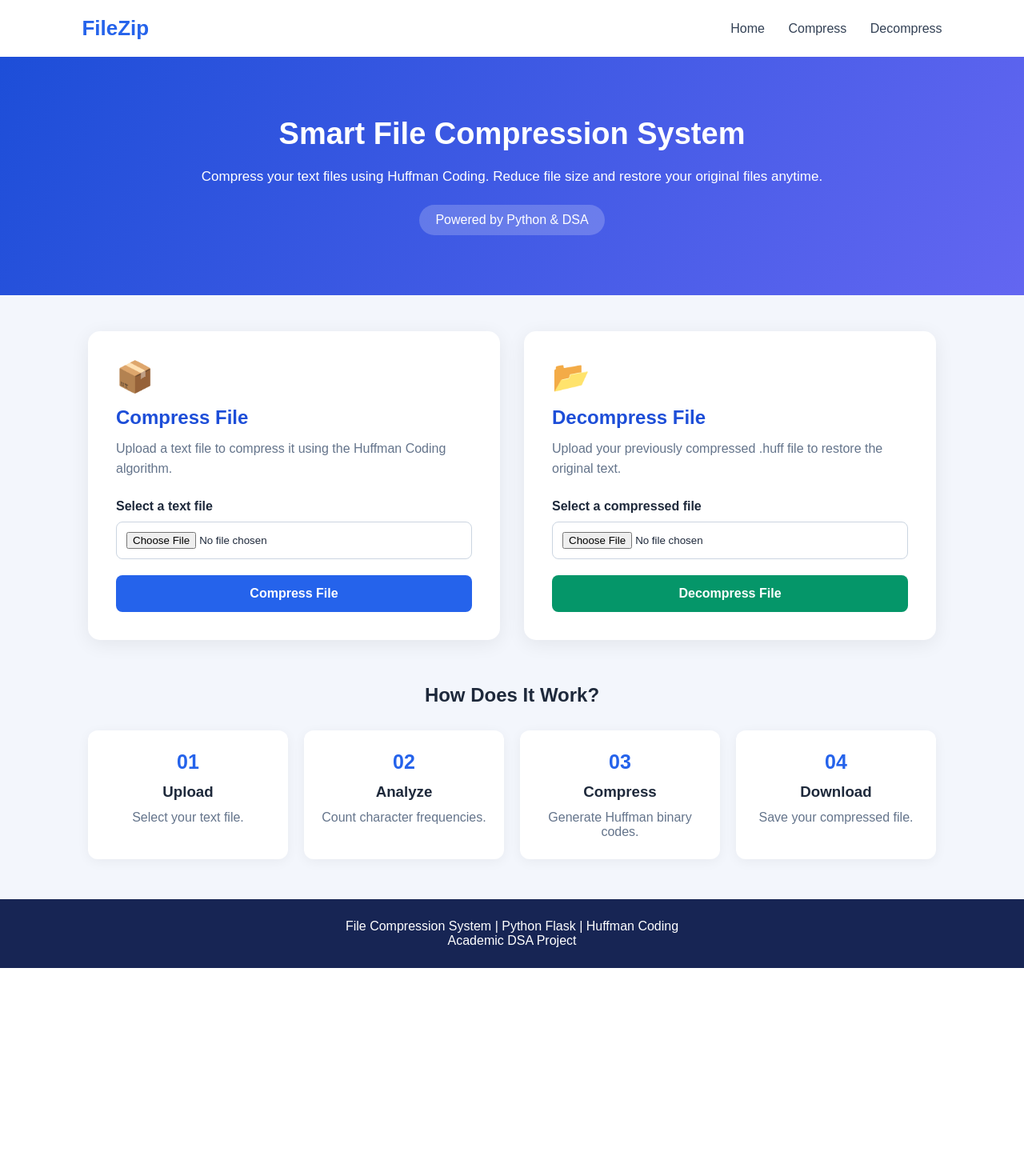
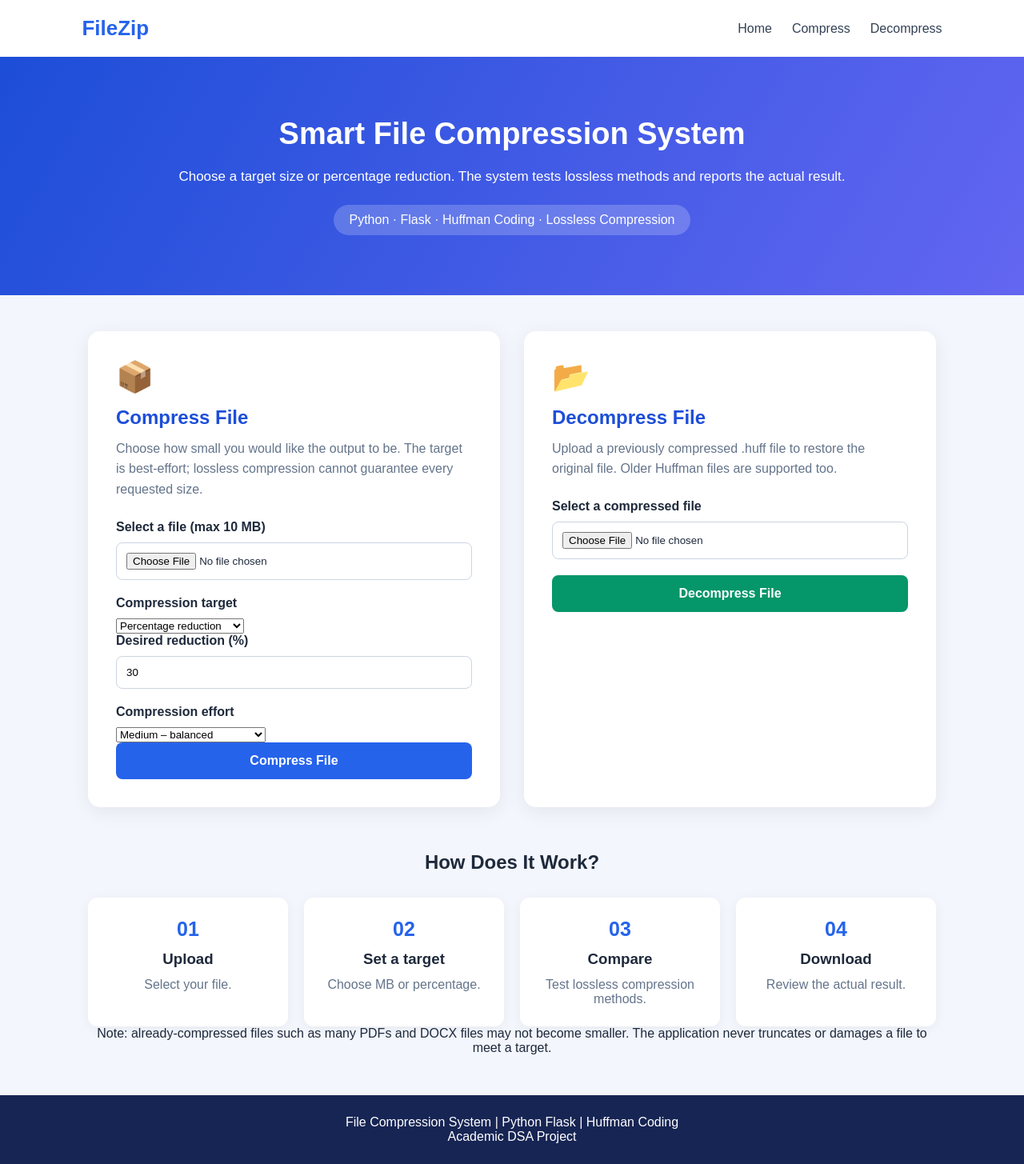
Before and after one commit to bhaskarballa204/File-Compression-System, a Flask app: page / in a window 1280 px wide. Shown: the whole page at 80% size. Before the commit the page ends 1210 px from the top, so only its background shows below. Run offline with Flask 3, Linux system fonts and the light colour scheme; some libraries are stand-ins or nearby versions.

Commit message:
Add custom compression target controls to homepage

```diff
--- a/templates/index.html
+++ b/templates/index.html
@@ -1,156 +1,101 @@
-
 <!DOCTYPE html>
 <html lang="en">
 <head>
     <meta charset="UTF-8">
     <meta name="viewport" content="width=device-width, initial-scale=1.0">
-
     <title>File Compression System</title>
-
-    <link rel="stylesheet"
-          href="{{ url_for('static', filename='css/style.css') }}">
+    <link rel="stylesheet" href="{{ url_for('static', filename='css/style.css') }}">
 </head>
-
 <body>
-
     <header class="header">
         <div class="logo">FileZip</div>
-        <nav>
-            <a href="/">Home</a>
-            <a href="#compress">Compress</a>
-            <a href="#decompress">Decompress</a>
-        </nav>
+        <nav><a href="/">Home</a><a href="#compress">Compress</a><a href="#decompress">Decompress</a></nav>
     </header>
 
     <section class="hero">
         <h1>Smart File Compression System</h1>
-
-        <p>
-            Compress your text files using Huffman Coding.
-            Reduce file size and restore your original files anytime.
-        </p>
-
-        <span class="technology">Powered by Python & DSA</span>
+        <p>Choose a target size or percentage reduction. The system tests lossless methods and reports the actual result.</p>
+        <span class="technology">Python · Flask · Huffman Coding · Lossless Compression</span>
     </section>
 
     <main class="main-container">
+        {% if error %}<div class="error-message">{{ error }}</div>{% endif %}
+        <div class="cards">
+            <section class="card" id="compress">
+                <div class="card-icon">📦</div>
+                <h2>Compress File</h2>
+                <p>Choose how small you would like the output to be. The target is best-effort; lossless compression cannot guarantee every requested size.</p>
+                <form action="/compress" method="POST" enctype="multipart/form-data">
+                    <label for="file">Select a file (max 10 MB)</label>
+                    <input type="file" id="file" name="file" accept=".txt,.pdf,.doc,.docx" required>
 
-        {% if error %}
-        <div class="error-message">
-            {{ error }}
-        </div>
-        {% endif %}
+                    <label for="target_mode">Compression target</label>
+                    <select id="target_mode" name="target_mode">
+                        <option value="percentage" selected>Percentage reduction</option>
+                        <option value="size">Target output size (MB)</option>
+                    </select>
 
-        <div class="cards">
+                    <label for="target_value" id="target_label">Desired reduction (%)</label>
+                    <input type="number" id="target_value" name="target_value" min="1" max="95" step="0.1" value="30" required>
 
-            <!-- Compression Card -->
-            <section class="card" id="compress">
+                    <label for="compression_level">Compression effort</label>
+                    <select id="compression_level" name="compression_level">
+                        <option value="low">Low – faster</option>
+                        <option value="medium" selected>Medium – balanced</option>
+                        <option value="high">High – try stronger methods</option>
+                    </select>
 
-                <div class="card-icon">📦</div>
-
-                <h2>Compress File</h2>
-
-                <p>
-                    Upload a text file to compress it
-                    using the Huffman Coding algorithm.
-                </p>
-
-                <form action="/compress"
-                      method="POST"
-                      enctype="multipart/form-data">
-
-                    <label for="file">Select a text file</label>
-
-  <input type="file" id="file" name="file"
-accept=".txt,.pdf,.doc,.docx" required>
-
-                    <button type="submit" class="btn">
-                        Compress File
-                    </button>
-
+                    <button type="submit" class="btn">Compress File</button>
                 </form>
-
             </section>
 
-
-            <!-- Decompression Card -->
             <section class="card" id="decompress">
-
                 <div class="card-icon">📂</div>
-
                 <h2>Decompress File</h2>
-
-                <p>
-                    Upload your previously compressed
-                    .huff file to restore the original text.
-                </p>
-
-                <form action="/decompress"
-                      method="POST"
-                      enctype="multipart/form-data">
-
-                    <label for="compressed_file">
-                        Select a compressed file
-                    </label>
-
-                    <input
-                        type="file"
-                        id="compressed_file"
-                        name="compressed_file"
-                        accept=".huff"
-                        required
-                    >
-
-                    <button type="submit" class="btn secondary">
-                        Decompress File
-                    </button>
-
+                <p>Upload a previously compressed .huff file to restore the original file. Older Huffman files are supported too.</p>
+                <form action="/decompress" method="POST" enctype="multipart/form-data">
+                    <label for="compressed_file">Select a compressed file</label>
+                    <input type="file" id="compressed_file" name="compressed_file" accept=".huff" required>
+                    <button type="submit" class="btn secondary">Decompress File</button>
                 </form>
-
             </section>
-
         </div>
 
         <section class="info-section">
-
             <h2>How Does It Work?</h2>
-
             <div class="steps">
-
-                <div class="step">
-                    <span>01</span>
-                    <h3>Upload</h3>
-                    <p>Select your text file.</p>
-                </div>
-
-                <div class="step">
-                    <span>02</span>
-                    <h3>Analyze</h3>
-                    <p>Count character frequencies.</p>
-                </div>
-
-                <div class="step">
-                    <span>03</span>
-                    <h3>Compress</h3>
-                    <p>Generate Huffman binary codes.</p>
-                </div>
-
-                <div class="step">
-                    <span>04</span>
-                    <h3>Download</h3>
-                    <p>Save your compressed file.</p>
-                </div>
-
+                <div class="step"><span>01</span><h3>Upload</h3><p>Select your file.</p></div>
+                <div class="step"><span>02</span><h3>Set a target</h3><p>Choose MB or percentage.</p></div>
+                <div class="step"><span>03</span><h3>Compare</h3><p>Test lossless compression methods.</p></div>
+                <div class="step"><span>04</span><h3>Download</h3><p>Review the actual result.</p></div>
             </div>
-
+            <p class="note">Note: already-compressed files such as many PDFs and DOCX files may not become smaller. The application never truncates or damages a file to meet a target.</p>
         </section>
-
     </main>
 
-    <footer>
-        <p>File Compression System | Python Flask | Huffman Coding</p>
-        <p>Academic DSA Project</p>
-    </footer>
+    <footer><p>File Compression System | Python Flask | Huffman Coding</p><p>Academic DSA Project</p></footer>
 
+    <script>
+        const mode = document.getElementById("target_mode");
+        const value = document.getElementById("target_value");
+        const label = document.getElementById("target_label");
+
+        function updateTargetInput() {
+            if (mode.value === "size") {
+                label.textContent = "Desired output size (MB)";
+                value.min = "0.01";
+                value.max = "10";
+                value.step = "0.01";
+                value.value = "2";
+            } else {
+                label.textContent = "Desired reduction (%)";
+                value.min = "1";
+                value.max = "95";
+                value.step = "1";
+                value.value = "30";
+            }
+        }
+        mode.addEventListener("change", updateTargetInput);
+    </script>
 </body>
 </html>
```
